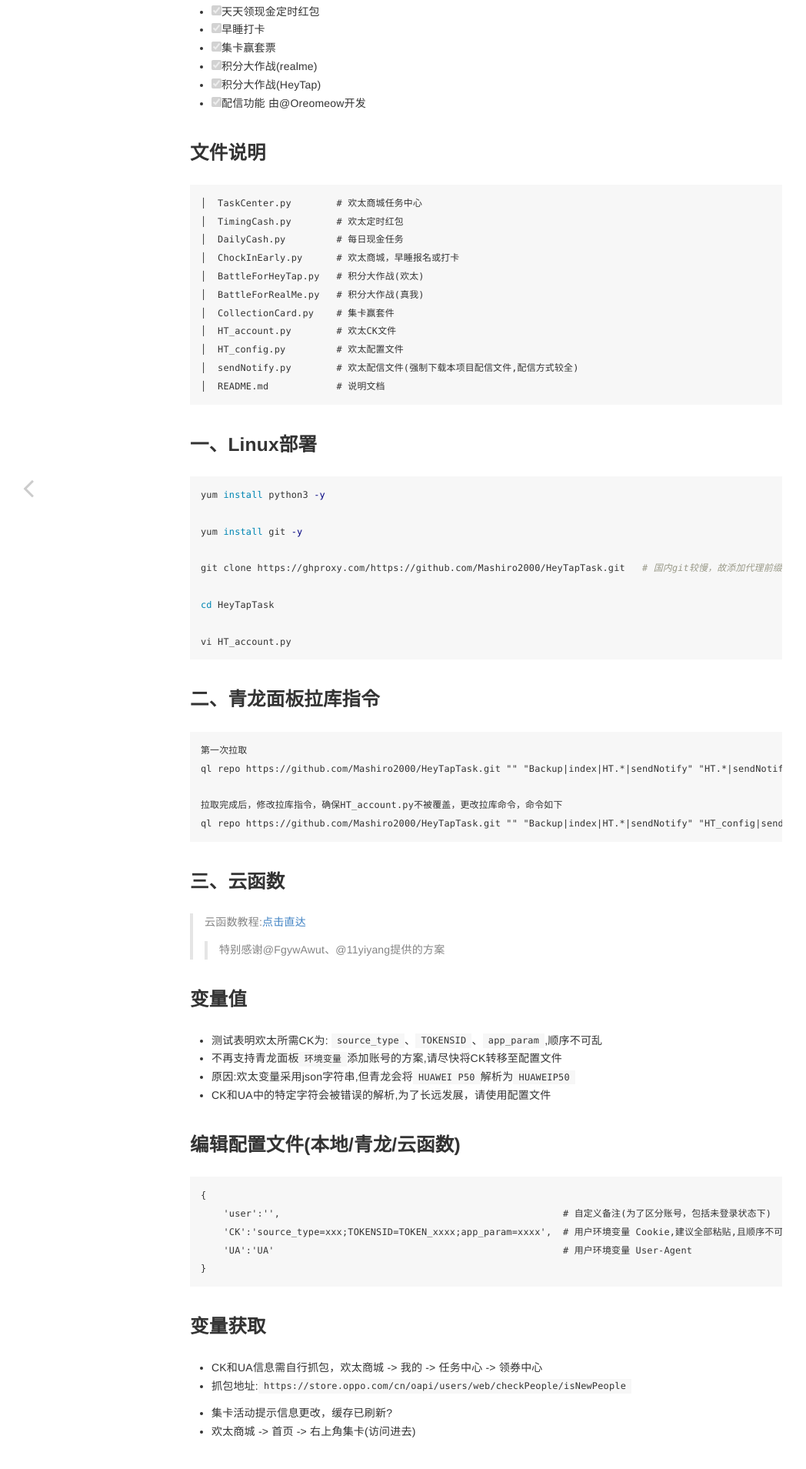
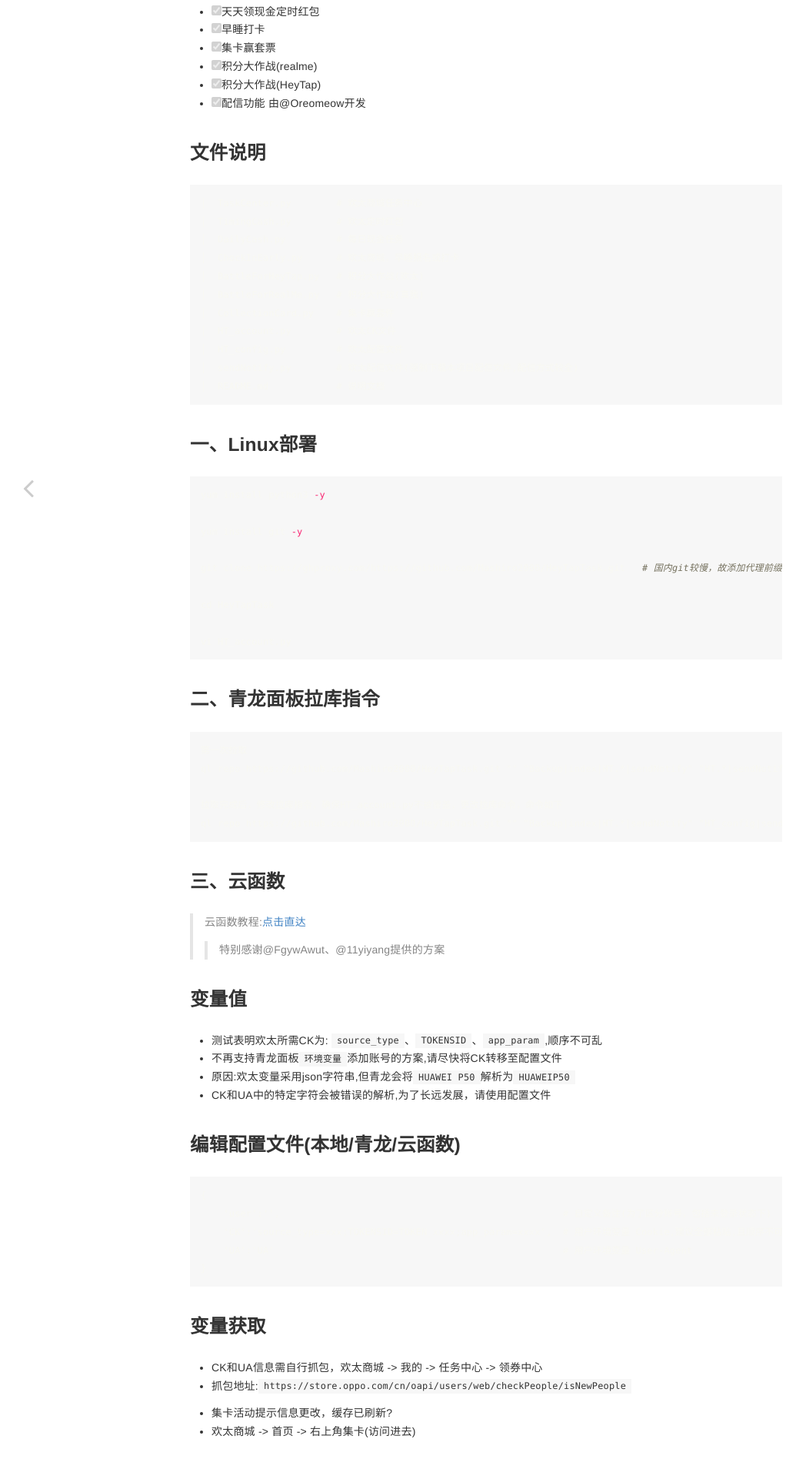
Before and after one commit to Oreomeow/Gitbook, a Jekyll site: the page built from backup/2021-10-18-HeyTapTask.md, in a window 1280 px wide. Shown: the part 990-2899 px from the top of the page at 77% size, without its empty margins (8-1056 px from the left). Built offline with Jekyll 4.4.1, drawn with Linux system fonts in a browser that asks for light colours.

Commit message:
Change syntax_highlighter_style

```diff
--- a/_config.yml
+++ b/_config.yml
@@ -9,8 +9,8 @@ description: >
 version: 1.0
 gitbook_version: 3.2.3
 
-url: 'https://oreomeow.github.io'
-baseurl: '/'
+url: "https://oreomeow.github.io"
+baseurl: "/"
 rss: RSS
 
 toc:
@@ -30,7 +30,7 @@ kramdown:
     syntax_highlighter_opts:
         guess_lang: true
 
-syntax_highlighter_style: github
+syntax_highlighter_style: monokai
 
 markdown_ext: markdown,mkdown,mkdn,mkd,md
 
```
